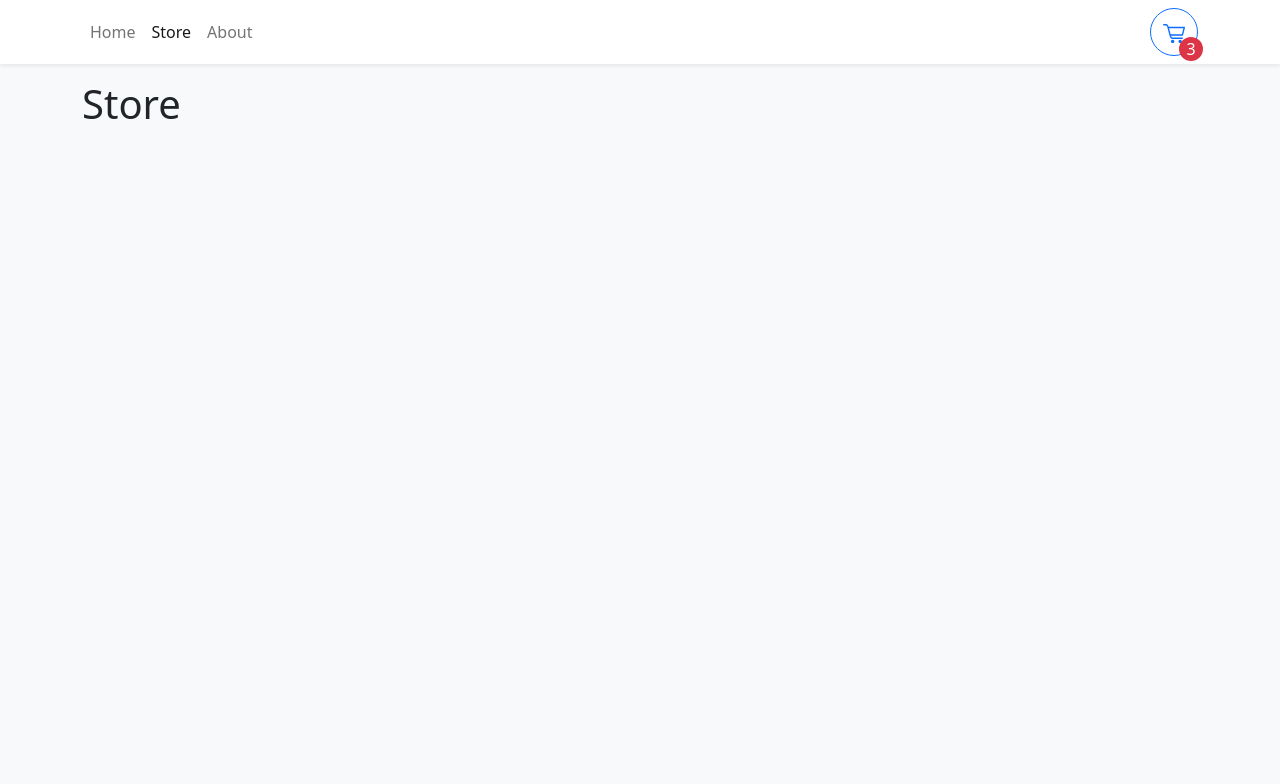
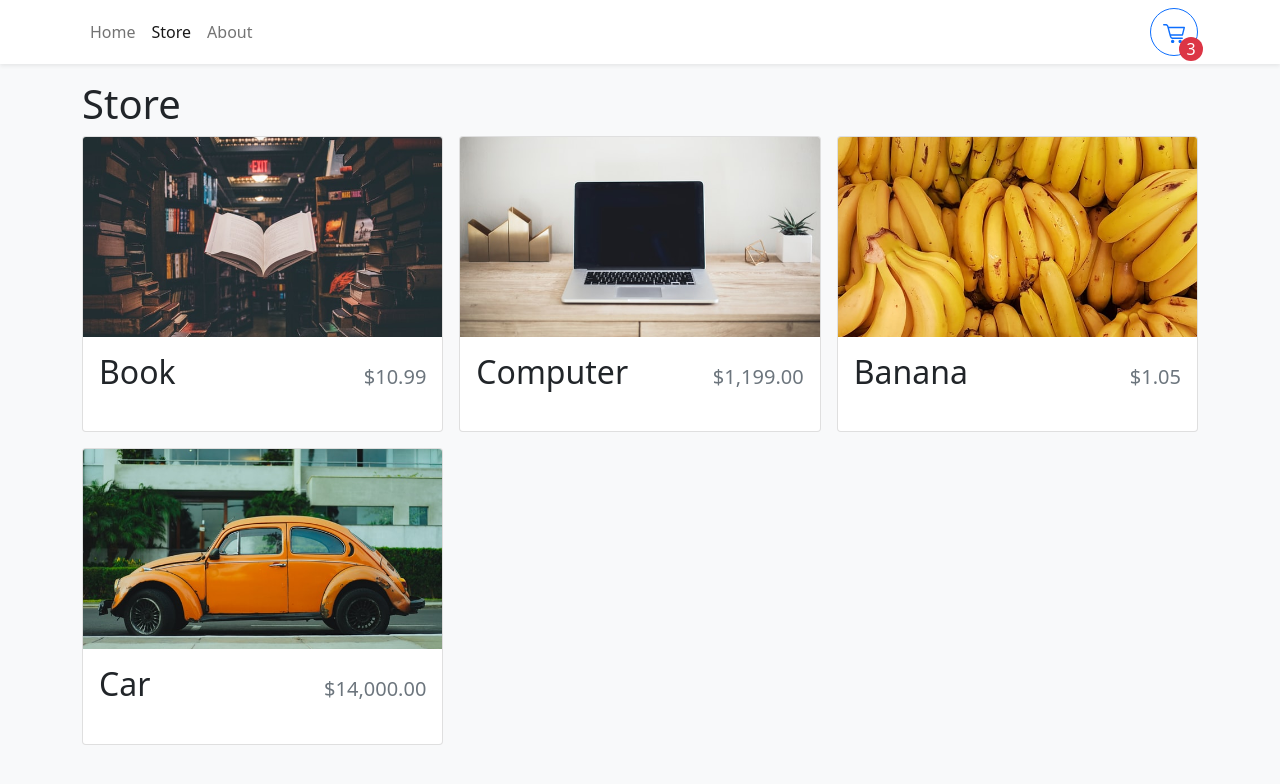
Before and after one commit to ftijan/react-ts-vite-shopping-cart, a React (Vite) app: page /store in a window 1280 px wide. Shown: the top 784 px of the page. Built offline with nearby package versions, Linux system fonts and the light colour scheme.

Commit message:
store item base with currency formatting

```diff
--- /dev/null
+++ b/src/components/StoreItem.tsx
@@ -0,0 +1,26 @@
+import { Card } from "react-bootstrap"
+import { formatCurrency } from "../utilities/formatCurrency"
+
+type StoreItemProps = {
+    id: number,
+    name: string,
+    price: number,
+    imgUrl: string
+}
+
+export function StoreItem({ id, name, price, imgUrl }: StoreItemProps) {
+    return <Card>
+        <Card.Img
+            variant="top"
+            src={imgUrl}
+            height="200px"
+            style={{ objectFit: "cover" }}
+        />
+        <Card.Body className="d-flex flex-column">
+            <Card.Title className="d-flex justify-content-between align-items-baseline mb-4">
+                <span className="fs-2">{name}</span>
+                <span className="ms-2 text-muted">{formatCurrency(price)}</span>
+            </Card.Title>
+        </Card.Body>
+    </Card>
+}
--- a/src/pages/Store.tsx
+++ b/src/pages/Store.tsx
@@ -1,3 +1,19 @@
+import { Col, Row } from "react-bootstrap"
+import { StoreItem } from "../components/StoreItem"
+import storeItems from "../data/items.json"
+
 export function Store() {
-    return <h1>Store</h1>
+    return (
+        <>
+            <h1>Store</h1>
+            <Row md={2} xs={1} lg={3} className="g-3">
+                {storeItems.map(item => (
+                    <Col key={item.id}>
+                        <StoreItem {...item} />
+                    </Col>
+                ))}
+            </Row>
+        </>
+    )
+
 }
--- /dev/null
+++ b/src/utilities/formatCurrency.ts
@@ -0,0 +1,8 @@
+const CURRENCY_FORMATTER = new Intl.NumberFormat(undefined, {
+    currency: "USD",
+    style: "currency"
+})
+
+export function formatCurrency(number: number) {
+    return CURRENCY_FORMATTER.format(number)
+}
```
